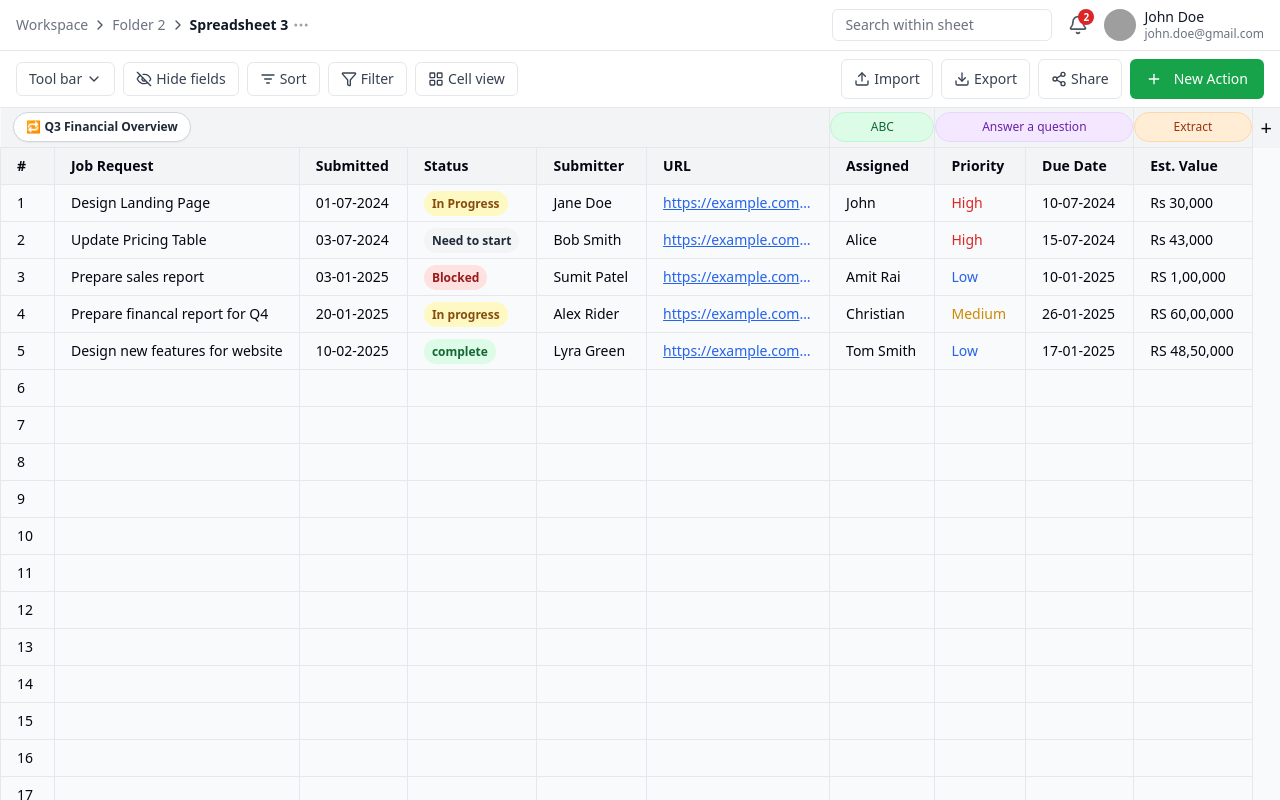
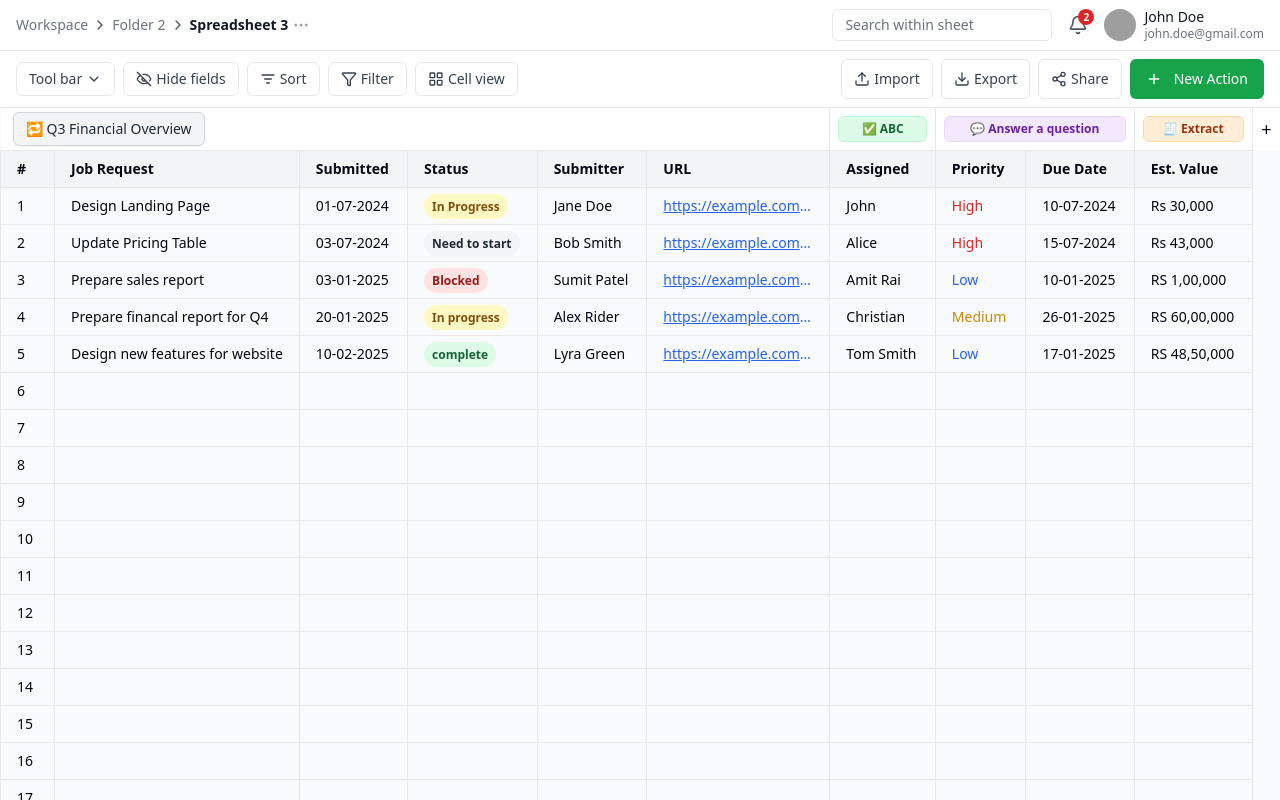
Before and after one commit to The-morning-star23/intern-spreadsheet, a React (Vite) app: page / in a window 1280 px wide. Shown: the top 800 px of the page. Built offline with nearby package versions, Linux system fonts and the light colour scheme; grey boxes are pictures that could not be loaded.

Commit message:
updated Table.tsx to match the sample

```diff
--- a/src/components/Table.tsx
+++ b/src/components/Table.tsx
@@ -108,7 +108,6 @@ const Table = () => {
         return [row, col];
       });
     };
-
     window.addEventListener("keydown", handleKeyDown);
     return () => window.removeEventListener("keydown", handleKeyDown);
   }, [table]);
@@ -118,38 +117,48 @@ const Table = () => {
       <table className="min-w-full text-sm table-fixed border-collapse">
         <thead>
           {/* Custom Tab Header Row */}
-          <tr className="text-xs font-medium bg-gray-100 text-left">
+          <tr className="bg-white text-xs font-medium text-left">
             <th colSpan={6} className="p-0 border-r">
-              <div className="flex items-center h-full px-3 py-1 space-x-1">
-                <div className="flex items-center space-x-1 rounded-full border border-gray-300 bg-white px-3 py-[6px] shadow-sm hover:bg-gray-50 cursor-pointer">
+              <div className="flex items-center h-full px-3 py-1 space-x-2">
+                <div className="inline-flex items-center gap-1 rounded-md border border-gray-300 bg-gray-100 px-3 py-[6px] text-sm font-medium text-gray-800 shadow-sm hover:bg-gray-200 cursor-pointer">
                   <span className="text-blue-500">🔁</span>
-                  <span className="text-gray-800">Q3 Financial Overview</span>
+                  <span>Q3 Financial Overview</span>
                 </div>
               </div>
             </th>
+
             <th colSpan={1} className="p-0 border-r">
-              <div className="flex items-center justify-center h-full px-3 py-[6px] bg-green-100 rounded-full border border-green-200 cursor-pointer hover:bg-green-200">
-                <span className="text-xs font-medium text-green-800">ABC</span>
+              <div className="flex items-center justify-center h-full px-2 py-[6px]">
+                <div className="w-full flex justify-center items-center rounded-md bg-green-100 text-green-800 border border-green-200 px-2 py-1 text-xs font-semibold">
+                  ✅ ABC
+                </div>
               </div>
             </th>
+
             <th colSpan={2} className="p-0 border-r">
-              <div className="flex items-center justify-center h-full px-3 py-[6px] bg-purple-100 rounded-full border border-purple-200 cursor-pointer hover:bg-purple-200">
-                <span className="text-xs font-medium text-purple-800">Answer a question</span>
+              <div className="flex items-center justify-center h-full px-2 py-[6px]">
+                <div className="w-full flex justify-center items-center rounded-md bg-purple-100 text-purple-800 border border-purple-200 px-2 py-1 text-xs font-semibold">
+                  💬 Answer a question
+                </div>
               </div>
             </th>
+
             <th colSpan={1} className="p-0 border-r">
-              <div className="flex items-center justify-center h-full px-3 py-[6px] bg-orange-100 rounded-full border border-orange-200 cursor-pointer hover:bg-orange-200">
-                <span className="text-xs font-medium text-orange-800">Extract</span>
+              <div className="flex items-center justify-center h-full px-2 py-[6px]">
+                <div className="w-full flex justify-center items-center rounded-md bg-orange-100 text-orange-800 border border-orange-200 px-2 py-1 text-xs font-semibold">
+                  🧾 Extract
+                </div>
               </div>
             </th>
-            <th className="p-0">
+
+            <th className="p-0 w-[40px]">
               <div className="flex items-center justify-center h-full px-2 py-[6px] cursor-pointer hover:bg-gray-200">
-                <span className="text-xl font-light">+</span>
+                <span className="text-lg font-medium">+</span>
               </div>
             </th>
           </tr>
 
-          {/* Column Header Row */}
+          {/* Actual Table Headers */}
           {table.getHeaderGroups().map(headerGroup => (
             <tr key={headerGroup.id} className="bg-gray-100 text-left font-medium">
               {headerGroup.headers.map(header => (
@@ -171,7 +180,6 @@ const Table = () => {
               {row.getVisibleCells().map((cell, colIndex) => {
                 const isSelected = rowIndex === selectedCell[0] && colIndex === selectedCell[1];
                 const isEmpty = !cell.getValue();
-
                 return (
                   <td
                     key={cell.id}
@@ -192,7 +200,7 @@ const Table = () => {
         </tbody>
       </table>
 
-      {/* Bottom Tab Bar */}
+      {/* Bottom Tabs */}
       <div className="flex items-center border-t border-gray-200 px-4 py-2 bg-white text-sm">
         {["All Orders", "Pending", "Reviewed", "Arrived"].map((tab, idx) => (
           <button
```
